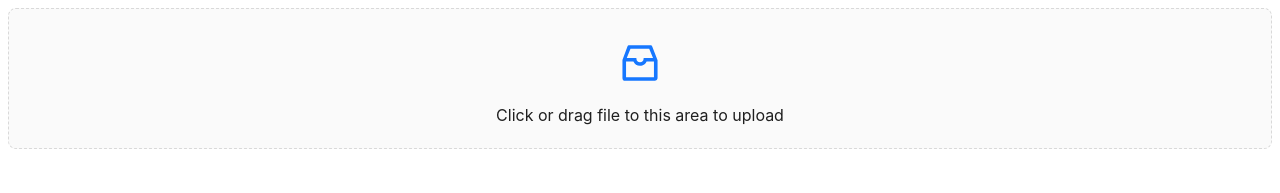
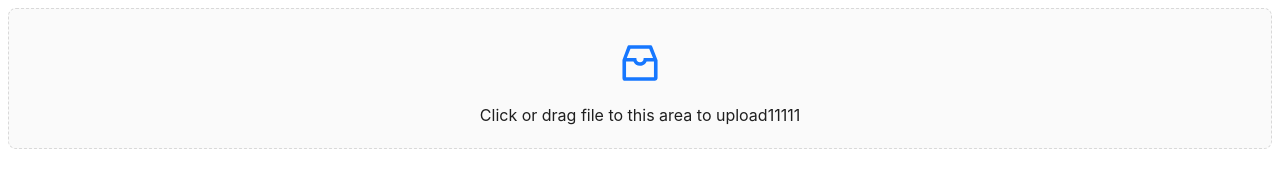
Before and after one commit to coderwell0824/bigFileUpload, a React (Vite) app in the folder file-upload-client/: page / in a window 1280 px wide. Shown: the top 193 px of the page. Built offline with nearby package versions, Linux system fonts and the light colour scheme.

Commit message:
大文件上传

```diff
--- a/file-upload-client/src/FileUpload.tsx
+++ b/file-upload-client/src/FileUpload.tsx
@@ -28,7 +28,7 @@ const FileUpload = () => {
           <InboxOutlined />
         </p>
         <p className="ant-upload-text">
-          Click or drag file to this area to upload
+          Click or drag file to this area to upload11111
         </p>
       </Dragger>
     </>
```
